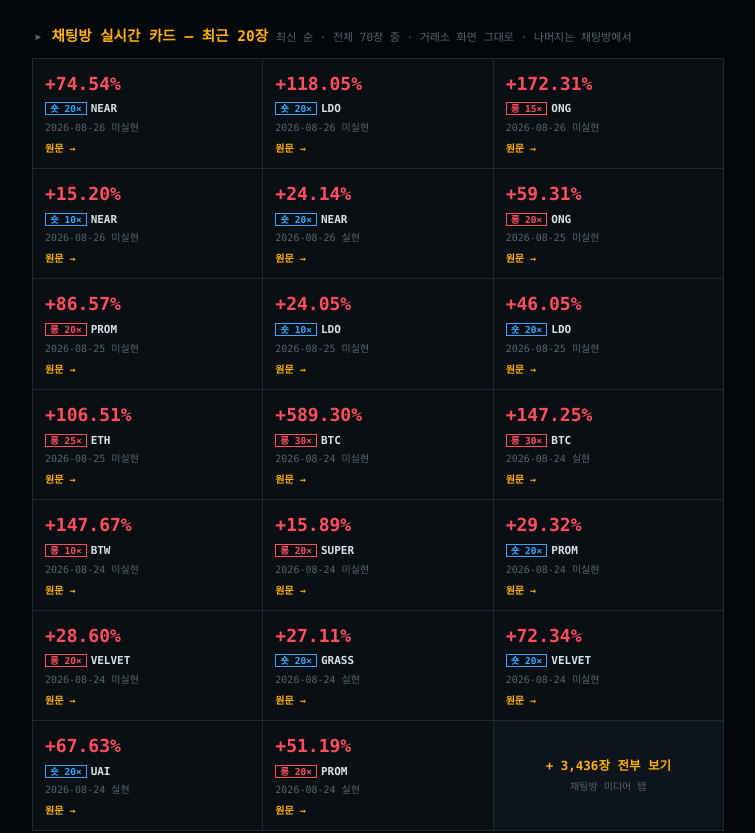
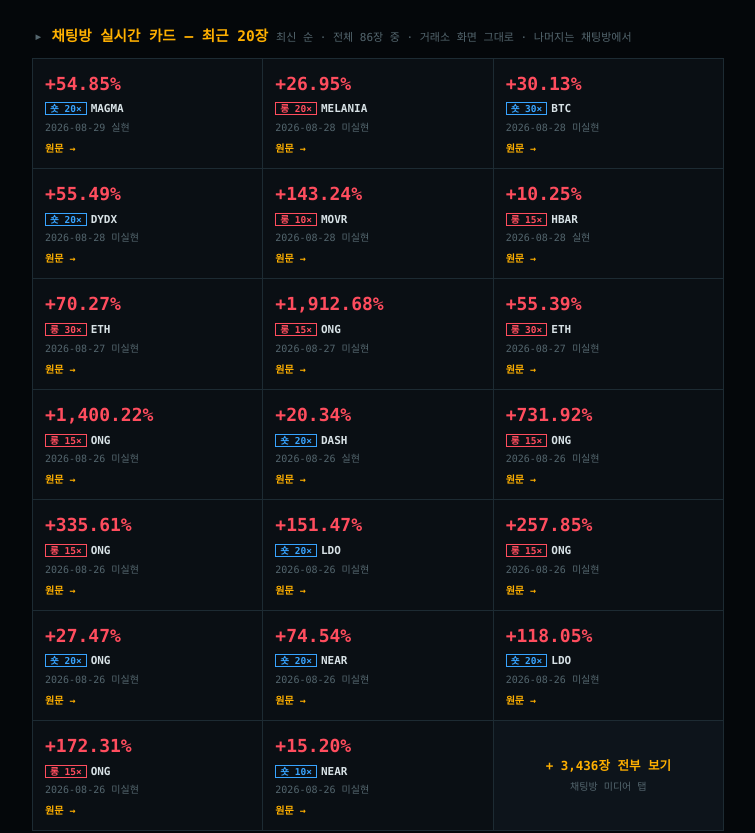
Before and after one commit to chunbae7469-a11y/chunbae-record, a plain HTML site: page index.html in a window 1280 px wide. Shown: the part 2114-2947 px from the top of the page, without its empty margins (262-1017 px from the left). Drawn offline with Linux system fonts and the light colour scheme.

Commit message:
채팅방 실시간 카드 신규 16장 추가 (08-26~08-29, 43544~43850) · 전체 70→86장

```diff
--- a/index.html
+++ b/index.html
@@ -197,28 +197,28 @@ a.cd:hover{background:var(--panel2)}
 <div class="band"><b>왜 수익률이 이렇게 큰가요?</b> 25배 거래라서입니다. 가격이 1% 움직이면 손익은 25% 움직입니다.
 그래서 모든 기록에 실제 가격 변동을 같이 적습니다. 크게 벌 수 있는 만큼 크게 잃을 수 있습니다 — 그래서 손절도 그대로 공개합니다.</div>
 
-<div class="lbl"><h2>채팅방 실시간 카드 — 최근 20장</h2><span>최신 순 · 전체 70장 중 · 거래소 화면 그대로 · 나머지는 채팅방에서</span></div>
+<div class="lbl"><h2>채팅방 실시간 카드 — 최근 20장</h2><span>최신 순 · 전체 86장 중 · 거래소 화면 그대로 · 나머지는 채팅방에서</span></div>
 <div class="cards">
+  <a class="cd" href="https://t.me/chunbae74/43850" target="_blank"><div class="pct num">+54.85%</div><div class="pair"><span class="s side sht">숏 20×</span>MAGMA</div><div class="dt num">2026-08-29 실현</div><div class="go2">원문 →</div></a>
+  <a class="cd" href="https://t.me/chunbae74/43762" target="_blank"><div class="pct num">+26.95%</div><div class="pair"><span class="s side lng">롱 20×</span>MELANIA</div><div class="dt num">2026-08-28 미실현</div><div class="go2">원문 →</div></a>
+  <a class="cd" href="https://t.me/chunbae74/43757" target="_blank"><div class="pct num">+30.13%</div><div class="pair"><span class="s side sht">숏 30×</span>BTC</div><div class="dt num">2026-08-28 미실현</div><div class="go2">원문 →</div></a>
+  <a class="cd" href="https://t.me/chunbae74/43756" target="_blank"><div class="pct num">+55.49%</div><div class="pair"><span class="s side sht">숏 20×</span>DYDX</div><div class="dt num">2026-08-28 미실현</div><div class="go2">원문 →</div></a>
+  <a class="cd" href="https://t.me/chunbae74/43755" target="_blank"><div class="pct num">+143.24%</div><div class="pair"><span class="s side lng">롱 10×</span>MOVR</div><div class="dt num">2026-08-28 미실현</div><div class="go2">원문 →</div></a>
+  <a class="cd" href="https://t.me/chunbae74/43733" target="_blank"><div class="pct num">+10.25%</div><div class="pair"><span class="s side lng">롱 15×</span>HBAR</div><div class="dt num">2026-08-28 실현</div><div class="go2">원문 →</div></a>
+  <a class="cd" href="https://t.me/chunbae74/43708" target="_blank"><div class="pct num">+70.27%</div><div class="pair"><span class="s side lng">롱 30×</span>ETH</div><div class="dt num">2026-08-27 미실현</div><div class="go2">원문 →</div></a>
+  <a class="cd" href="https://t.me/chunbae74/43707" target="_blank"><div class="pct num">+1,912.68%</div><div class="pair"><span class="s side lng">롱 15×</span>ONG</div><div class="dt num">2026-08-27 미실현</div><div class="go2">원문 →</div></a>
+  <a class="cd" href="https://t.me/chunbae74/43667" target="_blank"><div class="pct num">+55.39%</div><div class="pair"><span class="s side lng">롱 30×</span>ETH</div><div class="dt num">2026-08-27 미실현</div><div class="go2">원문 →</div></a>
+  <a class="cd" href="https://t.me/chunbae74/43658" target="_blank"><div class="pct num">+1,400.22%</div><div class="pair"><span class="s side lng">롱 15×</span>ONG</div><div class="dt num">2026-08-26 미실현</div><div class="go2">원문 →</div></a>
+  <a class="cd" href="https://t.me/chunbae74/43657" target="_blank"><div class="pct num">+20.34%</div><div class="pair"><span class="s side sht">숏 20×</span>DASH</div><div class="dt num">2026-08-26 실현</div><div class="go2">원문 →</div></a>
+  <a class="cd" href="https://t.me/chunbae74/43603" target="_blank"><div class="pct num">+731.92%</div><div class="pair"><span class="s side lng">롱 15×</span>ONG</div><div class="dt num">2026-08-26 미실현</div><div class="go2">원문 →</div></a>
+  <a class="cd" href="https://t.me/chunbae74/43599" target="_blank"><div class="pct num">+335.61%</div><div class="pair"><span class="s side lng">롱 15×</span>ONG</div><div class="dt num">2026-08-26 미실현</div><div class="go2">원문 →</div></a>
+  <a class="cd" href="https://t.me/chunbae74/43593" target="_blank"><div class="pct num">+151.47%</div><div class="pair"><span class="s side sht">숏 20×</span>LDO</div><div class="dt num">2026-08-26 미실현</div><div class="go2">원문 →</div></a>
+  <a class="cd" href="https://t.me/chunbae74/43592" target="_blank"><div class="pct num">+257.85%</div><div class="pair"><span class="s side lng">롱 15×</span>ONG</div><div class="dt num">2026-08-26 미실현</div><div class="go2">원문 →</div></a>
+  <a class="cd" href="https://t.me/chunbae74/43544" target="_blank"><div class="pct num">+27.47%</div><div class="pair"><span class="s side sht">숏 20×</span>ONG</div><div class="dt num">2026-08-26 미실현</div><div class="go2">원문 →</div></a>
   <a class="cd" href="https://t.me/chunbae74/43534" target="_blank"><div class="pct num">+74.54%</div><div class="pair"><span class="s side sht">숏 20×</span>NEAR</div><div class="dt num">2026-08-26 미실현</div><div class="go2">원문 →</div></a>
   <a class="cd" href="https://t.me/chunbae74/43533" target="_blank"><div class="pct num">+118.05%</div><div class="pair"><span class="s side sht">숏 20×</span>LDO</div><div class="dt num">2026-08-26 미실현</div><div class="go2">원문 →</div></a>
   <a class="cd" href="https://t.me/chunbae74/43532" target="_blank"><div class="pct num">+172.31%</div><div class="pair"><span class="s side lng">롱 15×</span>ONG</div><div class="dt num">2026-08-26 미실현</div><div class="go2">원문 →</div></a>
   <a class="cd" href="https://t.me/chunbae74/43529" target="_blank"><div class="pct num">+15.20%</div><div class="pair"><span class="s side sht">숏 10×</span>NEAR</div><div class="dt num">2026-08-26 미실현</div><div class="go2">원문 →</div></a>
-  <a class="cd" href="https://t.me/chunbae74/43521" target="_blank"><div class="pct num">+24.14%</div><div class="pair"><span class="s side sht">숏 20×</span>NEAR</div><div class="dt num">2026-08-26 실현</div><div class="go2">원문 →</div></a>
-  <a class="cd" href="https://t.me/chunbae74/43528" target="_blank"><div class="pct num">+59.31%</div><div class="pair"><span class="s side lng">롱 20×</span>ONG</div><div class="dt num">2026-08-25 미실현</div><div class="go2">원문 →</div></a>
-  <a class="cd" href="https://t.me/chunbae74/43518" target="_blank"><div class="pct num">+86.57%</div><div class="pair"><span class="s side lng">롱 20×</span>PROM</div><div class="dt num">2026-08-25 미실현</div><div class="go2">원문 →</div></a>
-  <a class="cd" href="https://t.me/chunbae74/43489" target="_blank"><div class="pct num">+24.05%</div><div class="pair"><span class="s side sht">숏 10×</span>LDO</div><div class="dt num">2026-08-25 미실현</div><div class="go2">원문 →</div></a>
-  <a class="cd" href="https://t.me/chunbae74/43487" target="_blank"><div class="pct num">+46.05%</div><div class="pair"><span class="s side sht">숏 20×</span>LDO</div><div class="dt num">2026-08-25 미실현</div><div class="go2">원문 →</div></a>
-  <a class="cd" href="https://t.me/chunbae74/43464" target="_blank"><div class="pct num">+106.51%</div><div class="pair"><span class="s side lng">롱 25×</span>ETH</div><div class="dt num">2026-08-25 미실현</div><div class="go2">원문 →</div></a>
-  <a class="cd" href="https://t.me/chunbae74/43462" target="_blank"><div class="pct num">+589.30%</div><div class="pair"><span class="s side lng">롱 30×</span>BTC</div><div class="dt num">2026-08-24 미실현</div><div class="go2">원문 →</div></a>
-  <a class="cd" href="https://t.me/chunbae74/43461" target="_blank"><div class="pct num">+147.25%</div><div class="pair"><span class="s side lng">롱 30×</span>BTC</div><div class="dt num">2026-08-24 실현</div><div class="go2">원문 →</div></a>
-  <a class="cd" href="https://t.me/chunbae74/43454" target="_blank"><div class="pct num">+147.67%</div><div class="pair"><span class="s side lng">롱 10×</span>BTW</div><div class="dt num">2026-08-24 미실현</div><div class="go2">원문 →</div></a>
-  <a class="cd" href="https://t.me/chunbae74/43455" target="_blank"><div class="pct num">+15.89%</div><div class="pair"><span class="s side lng">롱 20×</span>SUPER</div><div class="dt num">2026-08-24 미실현</div><div class="go2">원문 →</div></a>
-  <a class="cd" href="https://t.me/chunbae74/43456" target="_blank"><div class="pct num">+29.32%</div><div class="pair"><span class="s side sht">숏 20×</span>PROM</div><div class="dt num">2026-08-24 미실현</div><div class="go2">원문 →</div></a>
-  <a class="cd" href="https://t.me/chunbae74/43457" target="_blank"><div class="pct num">+28.60%</div><div class="pair"><span class="s side lng">롱 20×</span>VELVET</div><div class="dt num">2026-08-24 미실현</div><div class="go2">원문 →</div></a>
-  <a class="cd" href="https://t.me/chunbae74/43446" target="_blank"><div class="pct num">+27.11%</div><div class="pair"><span class="s side sht">숏 20×</span>GRASS</div><div class="dt num">2026-08-24 실현</div><div class="go2">원문 →</div></a>
-  <a class="cd" href="https://t.me/chunbae74/43458" target="_blank"><div class="pct num">+72.34%</div><div class="pair"><span class="s side sht">숏 20×</span>VELVET</div><div class="dt num">2026-08-24 미실현</div><div class="go2">원문 →</div></a>
-  <a class="cd" href="https://t.me/chunbae74/43447" target="_blank"><div class="pct num">+67.63%</div><div class="pair"><span class="s side sht">숏 20×</span>UAI</div><div class="dt num">2026-08-24 실현</div><div class="go2">원문 →</div></a>
-  <a class="cd" href="https://t.me/chunbae74/43459" target="_blank"><div class="pct num">+51.19%</div><div class="pair"><span class="s side lng">롱 20×</span>PROM</div><div class="dt num">2026-08-24 실현</div><div class="go2">원문 →</div></a>
   <a class="cd more" href="https://t.me/chunbae74" target="_blank">+ 3,436장 전부 보기<small>채팅방 미디어 탭</small></a>
 </div>
 <div class="band" style="border-left-color:var(--gray)"><b>'미실현'이라고 적힌 카드는 청산 전 화면입니다.</b> 거래소가 미실현으로 표기한 것은 그대로 미실현이라고 적었습니다.
```
